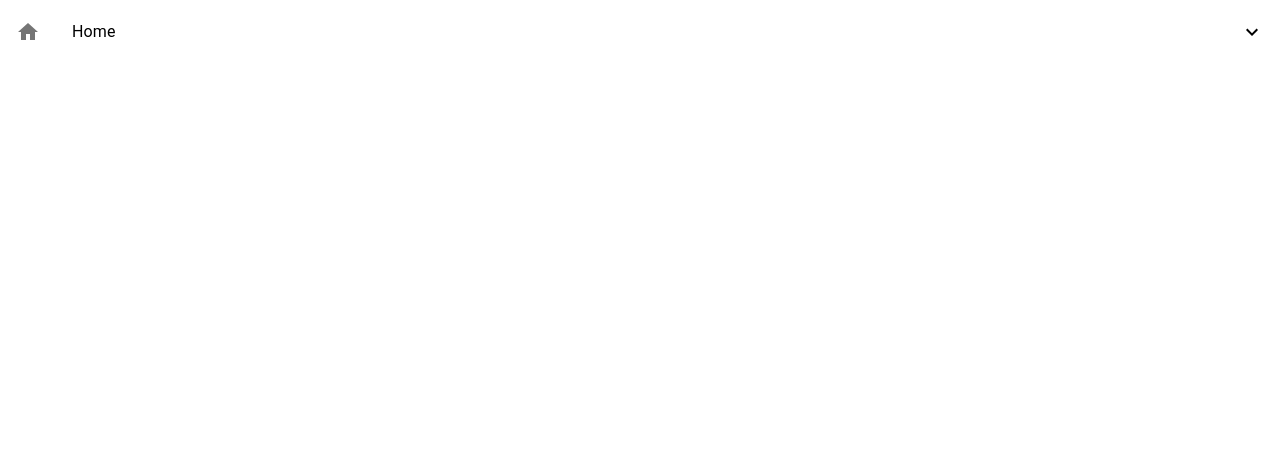
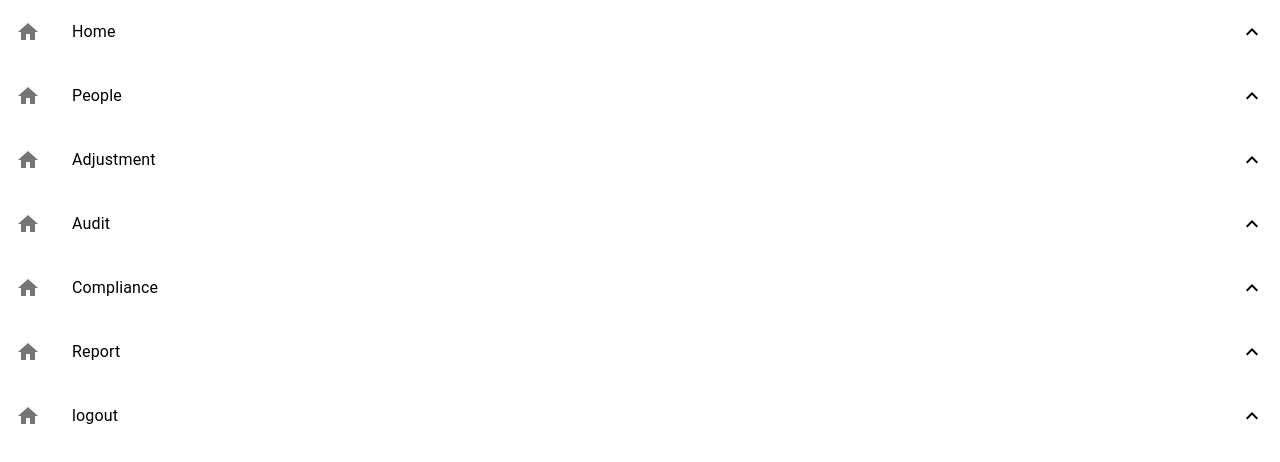
Before and after one commit to gulfaamkhan55/Enhanced-Menu-Bar, a React (Create React App) app: page / in a window 1280 px wide. Shown: the top 462 px of the page. Built offline with nearby package versions, Linux system fonts and the light colour scheme.

Commit message:
Updated 2

```diff
--- a/src/App.tsx
+++ b/src/App.tsx
@@ -18,36 +18,125 @@ const arr = [
       },
     ],
   },
-  // {
-  //   id: 2,
-  //   text: "People",
-  //   icon: "Icon 2",
-  // },
-  // {
-  //   id: 3,
-  //   text: "Adjustment",
-  //   icon: "Icon 2",
-  // },
-  // {
-  //   id: 4,
-  //   text: "Audit",
-  //   icon: "Icon 2",
-  // },
-  // {
-  //   id: 5,
-  //   text: "Compliance",
-  //   icon: "Icon 2",
-  // },
-  // {
-  //   id: 6,
-  //   text: "Report",
-  //   icon: "Icon 2",
-  // },
-  // {
-  //   id: 7,
-  //   text: "Logout",
-  //   icon: "Icon 2",
-  // }
+  {
+    id: 2,
+    text: "People",
+    icon: <HomeIcon />,
+    open: false,
+    menu: [
+      {
+        menuId: 1,
+        text: "Employee",
+      },
+      {
+        menuId: 2,
+        text: "Vendors",
+      },
+      {
+        menuId: 3,
+        text: "Filing Resources",
+      },
+    ],
+  },
+  {
+    id: 3,
+    text: "Adjustment",
+    icon: <HomeIcon />,
+    open: false,
+    menu: [
+      {
+        menuId: 1,
+        text: "Options",
+      },
+      {
+        menuId: 2,
+        text: "Adjustments",
+      },
+      {
+        menuId: 3,
+        text: "T4 Report",
+      },
+      {
+        menuId: 4,
+        text: "RL1 Report",
+      },
+    ],
+  },
+  {
+    id: 4,
+    text: "Audit",
+    icon: <HomeIcon />,
+    open: false,
+    menu: [
+      {
+        menuId: 1,
+        text: "Filing",
+      },
+      {
+        menuId: 2,
+        text: "PIER Review",
+      },
+    ],
+  },
+  {
+    id: 5,
+    text: "Compliance",
+    icon: <HomeIcon />,
+    open: false,
+    menu: [
+      {
+        menuId: 1,
+        text: "t4",
+      },
+      {
+        menuId: 2,
+        text: "T4A",
+      },
+      {
+        menuId: 3,
+        text: "RL-1",
+      },
+    ],
+  },
+  {
+    id: 6,
+    text: "Report",
+    icon: <HomeIcon />,
+    open: false,
+    menu: [
+      {
+        menuId: 1,
+        text: "Employees",
+      },
+      {
+        menuId: 2,
+        text: "Vendors",
+      },
+      {
+        menuId: 3,
+        text: "T4",
+      },
+      {
+        menuId: 4,
+        text: "RL1",
+      },
+      {
+        menuId: 5,
+        text: "T4A",
+      },
+      {
+        menuId: 6,
+        text: "Invoices",
+      },
+    ],
+  },
+  {
+    id: 7,
+    text: "logout",
+    icon: <HomeIcon />,
+    open: false,
+    menu: [],
+  },
 ];
 
 function App() {
--- a/src/Components/EnhancedListItemButton/EnhancedListItemButton.tsx
+++ b/src/Components/EnhancedListItemButton/EnhancedListItemButton.tsx
@@ -14,7 +14,6 @@ export interface IEnhancedListItemButton {
   text: string;
   item: string;
   onClick: any;
-  open: any;
   menu: {
     menuId: number;
     text: string;
@@ -26,7 +25,6 @@ export const EnhancedListItemButton: React.FC<IEnhancedListItemButton> = ({
   text,
   item,
   onClick,
-  open,
   menu,
 }) => {
   return (
@@ -34,9 +32,9 @@ export const EnhancedListItemButton: React.FC<IEnhancedListItemButton> = ({
       <ListItemButton onClick={onClick}>
         <ListItemIcon>{item}</ListItemIcon>
         <ListItemText primary={text} />
-        {open ? <ExpandLess /> : <ExpandMore />}
+        {onClick ? <ExpandLess /> : <ExpandMore />}
       </ListItemButton>
-      <Collapse in={open}>
+      <Collapse in={onClick}>
         <List>
           {menu.map((menuItem) => {
             <ListItemButton key={id} onClick={onClick}>
--- a/src/Components/Enhanced_Left_Menu/EnhancedLeftMenu.tsx
+++ b/src/Components/Enhanced_Left_Menu/EnhancedLeftMenu.tsx
@@ -18,7 +18,7 @@ export interface IEnhancedListItemButton {
 export const EnhancedLeftMenu: React.FC<IEnhancedListItemButton> = ({
   arr,
 }) => {
-  const [open, setOpen] = React.useState(false);
+  const [open, setOpen] = React.useState<boolean>(false);
 
   const handleClickOpen = () => {
     setOpen(!open);
@@ -26,14 +26,13 @@ export const EnhancedLeftMenu: React.FC<IEnhancedListItemButton> = ({
 
   return (
     <List sx={{ width: "100%" }}>
-      {arr.map((item) => (
+      {arr.map((item, index) => (
         <EnhancedListItemButton
-          key={item.id}
+          key={index}
           id={item.id}
           text={item.text}
           item={item.icon}
           onClick={handleClickOpen}
-          open={open}
           menu={item.menu}
         />
       ))}
```
